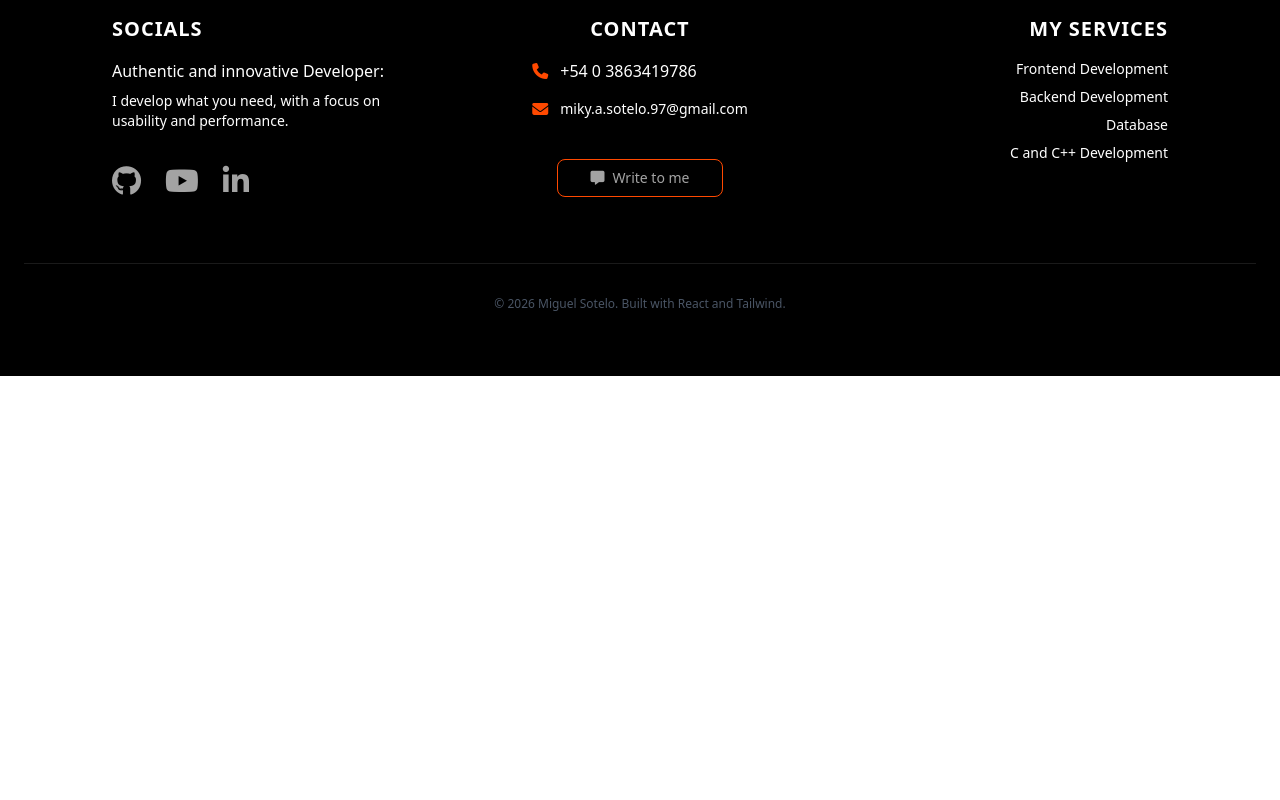
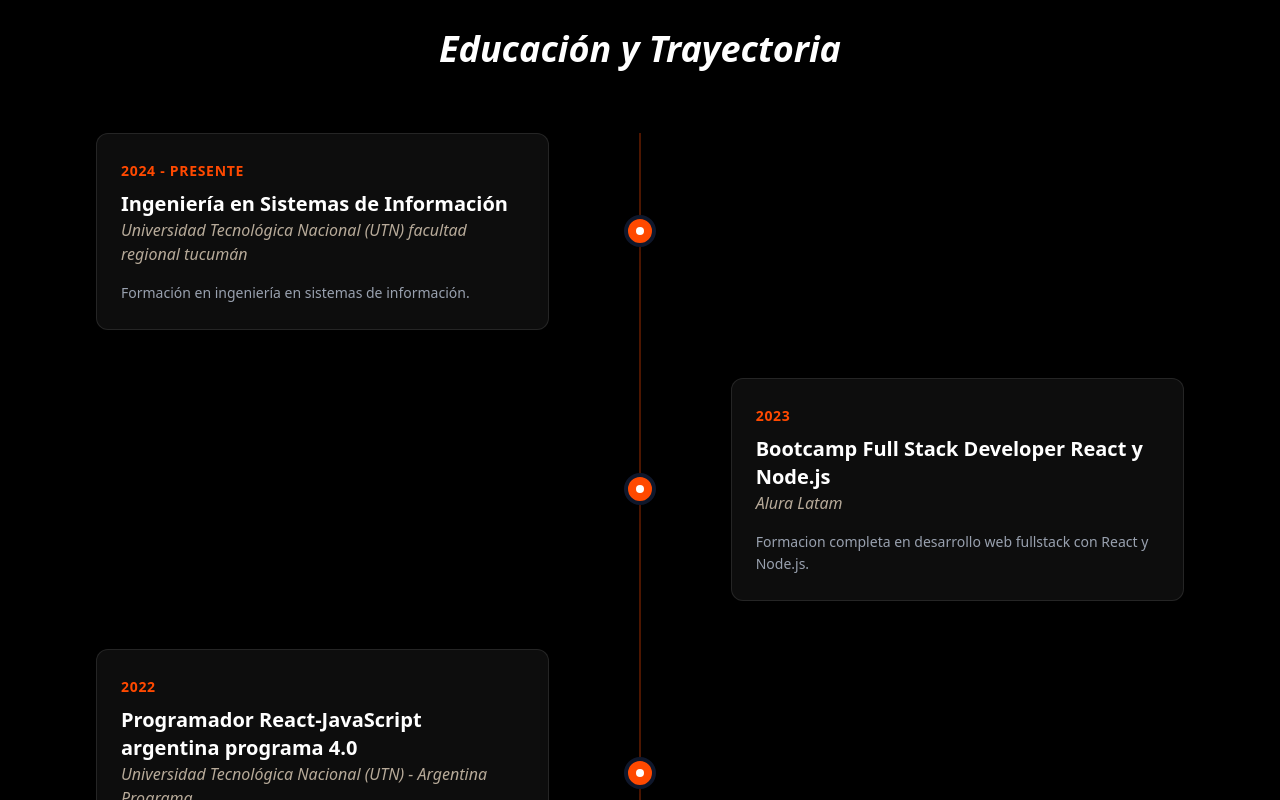
Before and after one commit to miguelsotelo01/Portfolio-MiguelSotelo, a React (Vite) app: page / in a window 1280 px wide. Shown: the part 4160-4960 px from the top of the page. Before the commit the page ends 4536 px from the top, so only its background shows below. Built offline with nearby package versions, Linux system fonts and the light colour scheme.

Commit message:
feat: finalize v2.2 - responsive timeline and mobile hover fix

```diff
--- a/src/App.jsx
+++ b/src/App.jsx
@@ -4,6 +4,7 @@ import './index.css';
 import Navbar from './components/Navbar';
 import Hero from './components/Hero';
 import AboutMe from './components/AboutMe';
+import Education from './components/Education'; // <- Nueva importación
 import Freelancer from './components/Freelancer';
 import Services from './components/Services';
 import Portfolio from './components/Portfolio';
@@ -35,6 +36,7 @@ function App() {
       <Freelancer />
       <Services />
       <Portfolio />
+      <Education />
       <Footer />
     </main>
   );
--- /dev/null
+++ b/src/components/Education.jsx
@@ -0,0 +1,59 @@
+import React from 'react';
+import { EDUCATION } from '../data/portfolioData';
+
+const Education = () => {
+  return (
+    <section id="education" className="py-20 px-6 lg:px-24 bg-white dark:bg-transparent">
+      <div className="max-w-6xl mx-auto">
+        <h2 className="text-4xl font-bold mb-16 text-center italic text-slate-900 dark:text-white">
+          Educación y Trayectoria
+        </h2>
+
+        <div className="relative">
+          {/* Línea Central (Solo en Desktop) */}
+          <div className="hidden md:block absolute left-1/2 transform -translate-x-1/2 h-full w-0.5 bg-[#ff4900]/30"></div>
+
+          <div className="space-y-12">
+            {[...EDUCATION].reverse().map((item, index) => {
+              const isEven = index % 2 === 0;
+              return (
+                <div
+                  key={item.id}
+                  className={`flex flex-col md:flex-row items-center justify-between w-full ${isEven ? 'md:flex-row-reverse' : ''}`}
+                >
+                  {/* Espacio vacío para el lado opuesto */}
+                  <div className="hidden md:block w-5/12"></div>
+
+                  {/* Punto en la línea central */}
+                  <div className="z-10 flex items-center justify-center w-8 h-8 bg-[#ff4900] rounded-full shadow-lg border-4 border-white dark:border-slate-900">
+                    <div className="w-2 h-2 bg-white rounded-full"></div>
+                  </div>
+
+                  {/* Card de Educación */}
+                  <div className="w-full md:w-5/12 mt-6 md:mt-0">
+                    <div className="p-6 bg-slate-50 dark:bg-white/5 border border-slate-200 dark:border-white/10 rounded-xl shadow-sm hover:shadow-md transition-all hover:-translate-y-1">
+                      <span className="text-[#ff4900] font-bold text-sm uppercase tracking-wider">
+                        {item.year}
+                      </span>
+                      <h3 className="text-xl font-bold mt-2 text-slate-900 dark:text-white">
+                        {item.title}
+                      </h3>
+                      <p className="text-slate-600 dark:text-orange-100/70 font-medium italic">
+                        {item.institution}
+                      </p>
+                      <p className="mt-4 text-sm text-slate-700 dark:text-gray-400 leading-relaxed">
+                        {item.description}
+                      </p>
+                    </div>
+                  </div>
+                </div>
+              );
+            })}
+          </div>
+        </div>
+      </div>
+    </section>
+  );
+};
+
+export default Education;
--- a/src/components/Portfolio.jsx
+++ b/src/components/Portfolio.jsx
@@ -52,25 +52,59 @@ const Portfolio = () => {
 // Sub-componente para mantener el código limpio y preparado para la v2.2
 const ProjectCard = ({ project, t }) => (
   <div className="group relative h-[350px] overflow-hidden rounded-lg cursor-pointer animate-fadeIn border border-slate-200 dark:border-white/10 shadow-sm hover:shadow-md transition-all duration-300">
-    <img src={project.img} alt={project.title} className="w-full h-full object-cover" />
+    {/* Imagen con zoom suave al hacer hover */}
+    <img
+      src={project.img}
+      alt={project.title}
+      className="w-full h-full object-cover transition-transform duration-500 group-hover:scale-110"
+    />
 
-    <div className="absolute inset-0 bg-[#ff4900]/90 backdrop-blur-sm opacity-0 group-hover:opacity-100 transition-all duration-400 flex flex-col items-center justify-center text-center px-6">
+    {/* Overlay con Glassmorphism */}
+    <div className="absolute inset-0 bg-[#ff4900]/90 backdrop-blur-sm opacity-0 group-hover:opacity-100 group-active:opacity-100 transition-all duration-400 flex flex-col items-center justify-center text-center px-6">
       <h3 className="text-2xl font-bold transform translate-y-10 group-hover:translate-y-0 transition-transform duration-300">
         {project.title}
       </h3>
-      <p className="mt-4 text-sm transform translate-y-10 group-hover:translate-y-0 transition-transform duration-300 delay-75">
+
+      <p className="mt-2 text-sm transform translate-y-10 group-hover:translate-y-0 transition-transform duration-300 delay-75">
         {t(project.descriptionKey)}
       </p>
 
-      {/* Enlace real configurado para la v2.1 */}
+      {/* Sugerencia A: Badges de Tecnologías - v2.2 */}
+      <div className="flex flex-wrap justify-center gap-2 mt-4 transform translate-y-10 group-hover:translate-y-0 transition-transform duration-300 delay-100">
+        {project.techStack &&
+          project.techStack.map((tech, index) => (
+            <span
+              key={index}
+              className="px-2 py-0.5 text-[10px] uppercase tracking-wider font-bold bg-white/20 backdrop-blur-md border border-white/10 rounded-full text-white"
+            >
+              {tech}
+            </span>
+          ))}
+      </div>
+
+      {/* Enlaces: Repo y Demo (Mejora de UX v2.2) */}
+      <div className="flex gap-4 mt-6 transform translate-y-10 group-hover:translate-y-0 transition-transform duration-300 delay-150">
         <a
           href={project.links.repo}
           target="_blank"
           rel="noopener noreferrer"
-        className="mt-6 text-2xl transform translate-y-10 group-hover:translate-y-0 transition-transform duration-300 delay-150 hover:scale-125 transition-all"
+          className="p-2 bg-white/10 hover:bg-white/20 rounded-full transition-all hover:scale-110"
+          title="Ver Código"
         >
-        <i className="fa-solid fa-arrow-right-long"></i>
+          <i className="fa-brands fa-github text-xl"></i>
         </a>
+        {project.links.demo && project.links.demo !== '#' && (
+          <a
+            href={project.links.demo}
+            target="_blank"
+            rel="noopener noreferrer"
+            className="p-2 bg-white/10 hover:bg-white/20 rounded-full transition-all hover:scale-110"
+            title="Ver Demo"
+          >
+            <i className="fa-solid fa-arrow-up-right-from-square text-lg"></i>
+          </a>
+        )}
+      </div>
     </div>
   </div>
 );
--- a/src/data/portfolioData.js
+++ b/src/data/portfolioData.js
@@ -21,7 +21,7 @@ export const PROJECTS = [
     category: 'web_apps',
     descriptionKey: 'portfolio.projects.p1_desc',
     img: aluraFixImg,
-    techStack: ['React', 'Tailwind'],
+    techStack: ['React', 'Typescript', 'Node.js'],
     links: {
       repo: 'https://github.com/miguelsotelo01/...',
       demo: 'https://...',
@@ -33,7 +33,7 @@ export const PROJECTS = [
     category: 'web_apps',
     descriptionKey: 'portfolio.projects.p2_desc',
     img: ecommerceImg,
-    techStack: ['JavaScript', 'HTML', 'CSS'],
+    techStack: ['React', 'Typescript', 'Node.js'],
     links: { repo: '#', demo: '#' },
   },
   {
@@ -42,7 +42,7 @@ export const PROJECTS = [
     category: 'landing',
     descriptionKey: 'portfolio.projects.p3_desc',
     img: cuarsoImg,
-    techStack: ['React', 'Vite'],
+    techStack: ['HTML', 'CSS', 'JavaScript'],
     links: { repo: '#', demo: '#' },
   },
   {
@@ -51,7 +51,7 @@ export const PROJECTS = [
     category: 'landing',
     descriptionKey: 'portfolio.projects.p4_desc',
     img: businessImg,
-    techStack: ['React', 'Node.js'],
+    techStack: ['html', 'css', 'javascript'],
     links: { repo: '#', demo: '#' },
   },
   {
@@ -60,7 +60,7 @@ export const PROJECTS = [
     category: 'tools',
     descriptionKey: 'portfolio.projects.p5_desc',
     img: taskListImg,
-    techStack: ['JavaScript'],
+    techStack: ['React', 'JavaScript'],
     links: { repo: '#', demo: '#' },
   },
   {
@@ -78,7 +78,37 @@ export const PROJECTS = [
     category: 'tools',
     descriptionKey: 'portfolio.projects.p7_desc',
     img: organigramaImg,
-    techStack: ['React'],
+    techStack: ['React', 'JavaScript'],
     links: { repo: '#', demo: '#' },
   },
 ];
+export const EDUCATION = [
+  {
+    id: 1,
+    year: '2021',
+    title: 'Programador fullstack angular-java',
+    institution: 'Instituto nacional de tecnologia industrial (INTI)-argentina programa',
+    description: 'Formacion completa en desarrollo web fullstack con Angular y Java.',
+  },
+  {
+    id: 2,
+    year: '2022',
+    title: 'Programador React-JavaScript argentina programa 4.0',
+    institution: 'Universidad Tecnológica Nacional (UTN) - Argentina Programa',
+    description: 'Formacion completa en desarrollo web fullstack con React y JavaScript.',
+  },
+  {
+    id: 3,
+    year: '2023',
+    title: 'Bootcamp Full Stack Developer React y Node.js',
+    institution: 'Alura Latam',
+    description: 'Formacion completa en desarrollo web fullstack con React y Node.js.',
+  },
+  {
+    id: 4,
+    year: '2024 - Presente',
+    title: 'Ingeniería en Sistemas de Información',
+    institution: 'Universidad Tecnológica Nacional (UTN) facultad regional tucumán',
+    description: 'Formación en ingeniería en sistemas de información.',
+  },
+];
```
Lines whose indentation alone changed are shown as unchanged.
